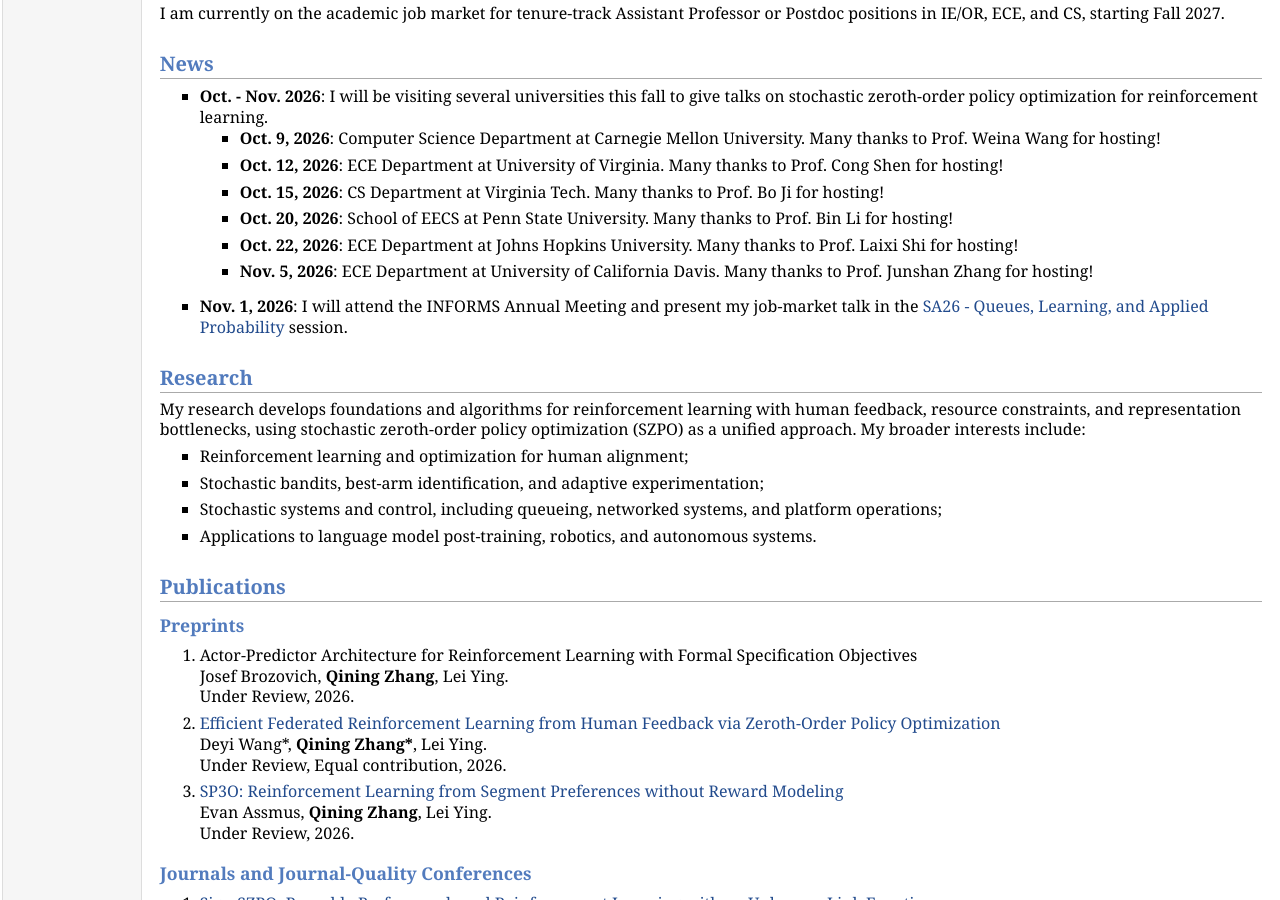
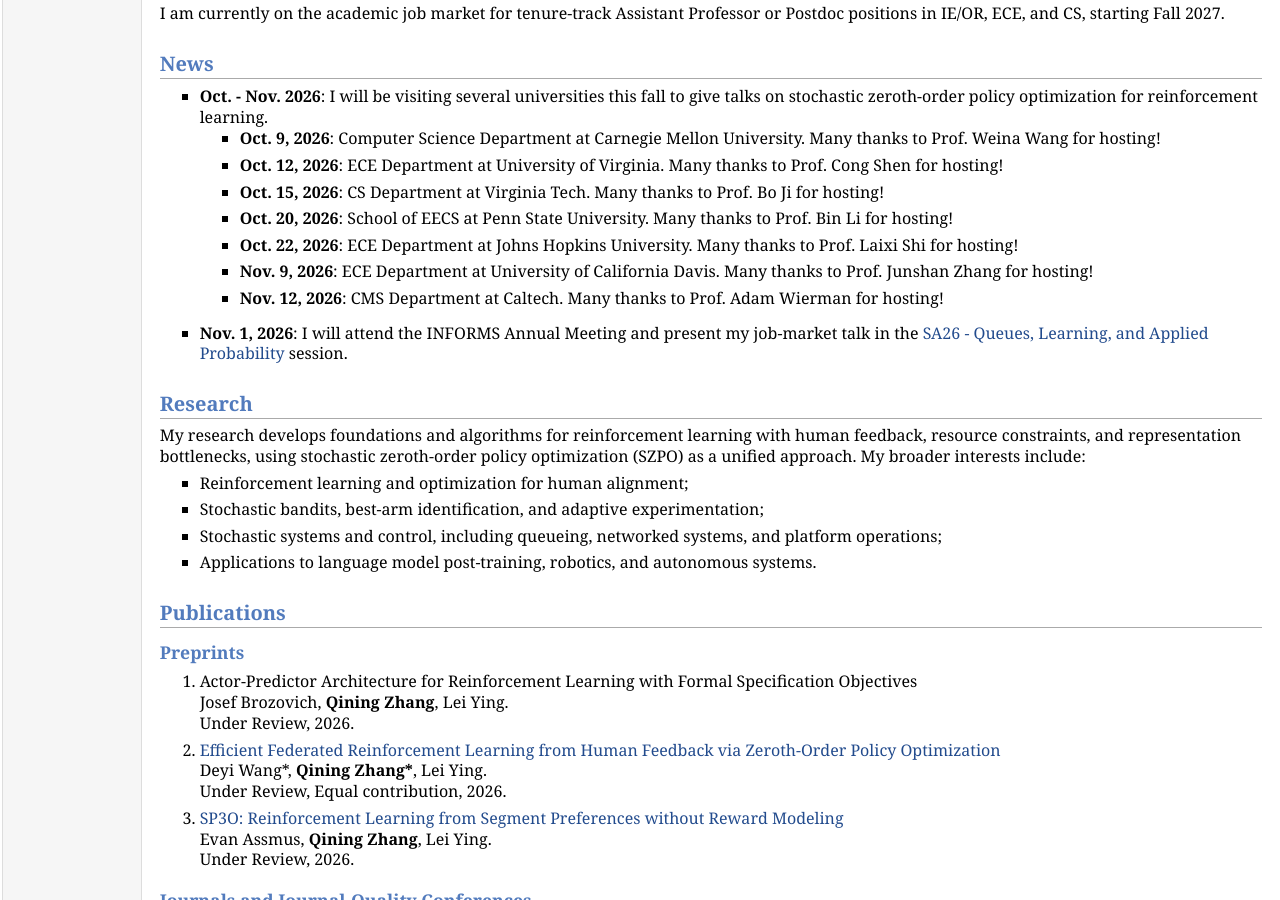
Before and after one commit to thumichzqn/thumichzqn.github.io, a Jekyll site: the page built from index.html, in a window 1280 px wide and 900 px high, scrolled down 456 px. Built offline with Jekyll 4.4.1, drawn with Linux system fonts in a browser that asks for light colours.

Commit message:
Update website

```diff
--- a/_data/news.yml
+++ b/_data/news.yml
@@ -34,7 +34,11 @@
 
     - place: "ECE Department at University of California Davis"
       host: "Many thanks to Prof. Junshan Zhang for hosting!"
-      date: "Nov. 5, 2026"
+      date: "Nov. 9, 2026"
+
+    - place: "CMS Department at Caltech"
+      host: "Many thanks to Prof. Adam Wierman for hosting!"
+      date: "Nov. 12, 2026"
 
 - date: "Nov. 1, 2026"
   text: 'I will attend the INFORMS Annual Meeting and present my job-market talk in the <a href="https://submissions.mirasmart.com/InformsAnnual2026/Itinerary/EventDetail.aspx?evt=843">SA26 - Queues, Learning, and Applied Probability</a> session.'
```
